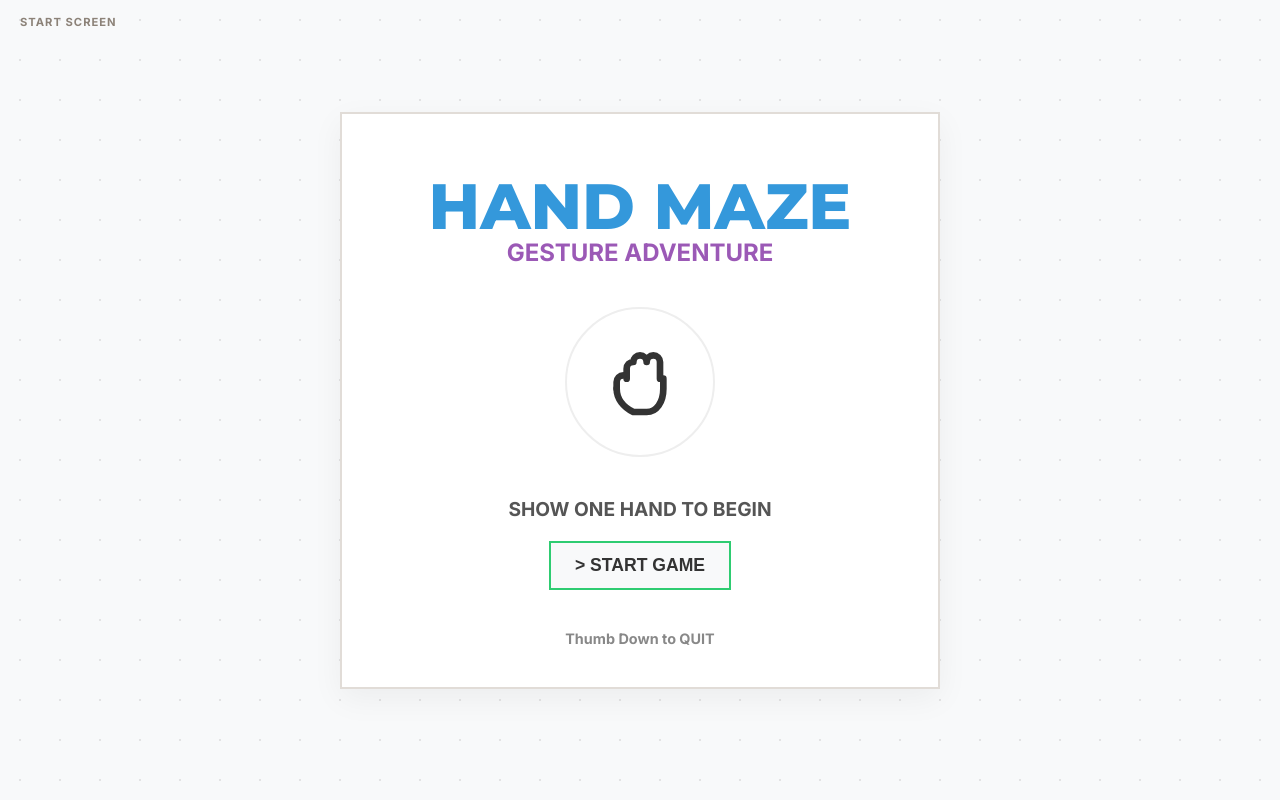
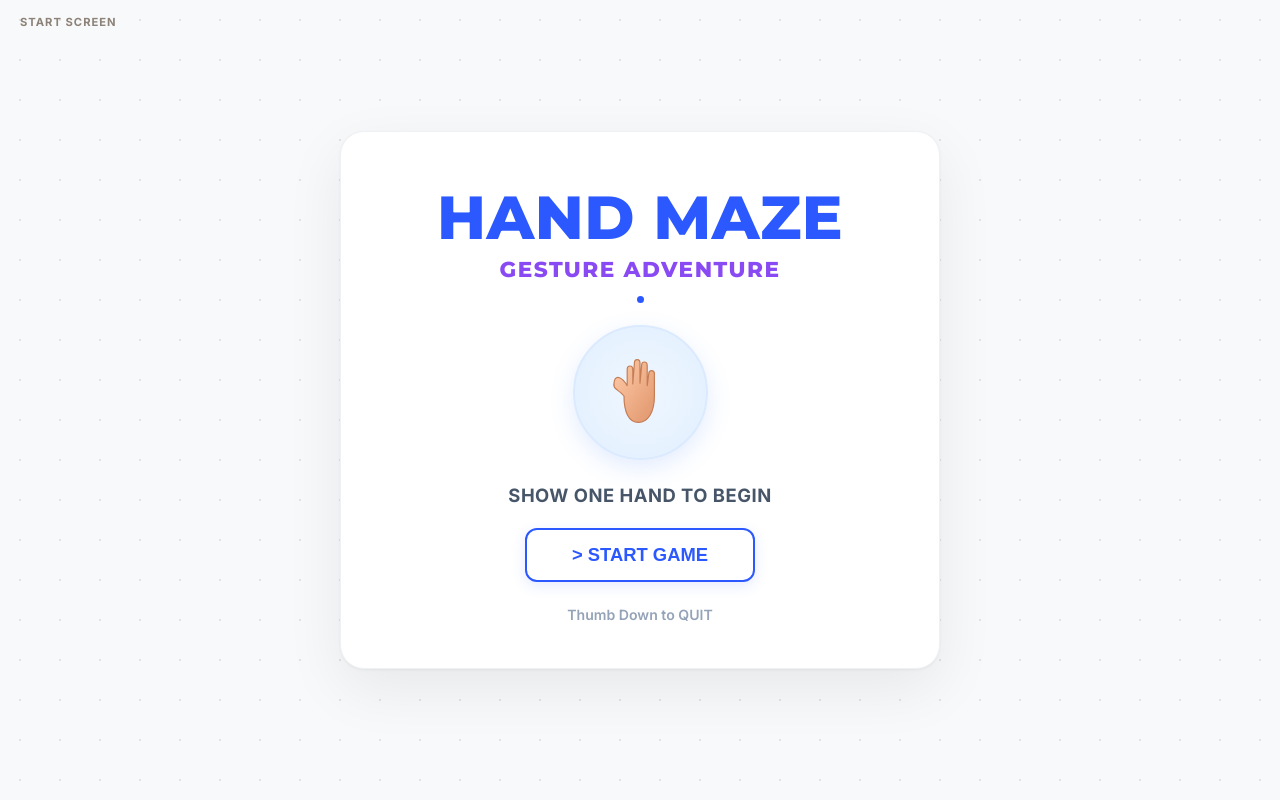
Before and after one commit to Ankit187Kumar/Hand_Maze_Game, a website built with Vite: page web/index.html in a window 1280 px wide. Built offline with nearby package versions, Linux system fonts and the light colour scheme; no server answers.

Commit message:
Update Start Screen to match uploaded design and add Score column to Leaderboard

```diff
--- a/web/index.html
+++ b/web/index.html
@@ -14,17 +14,29 @@
       <canvas id="cursor_canvas"></canvas>
 
       <div id="ui-layer">
-        <!-- Start Screen -->
-        <div id="screen-start" class="screen active">
+        <!-- Start Screen (Matches exact uploaded design) -->
+        <div id="screen-start" class="screen start-screen-card active">
           <div class="screen-header">START SCREEN</div>
-          <h1 class="title-main">HAND MAZE</h1>
-          <h2 class="title-sub">GESTURE ADVENTURE</h2>
-          <div class="hand-icon-large">
-            <svg viewBox="0 0 24 24" fill="none" stroke="currentColor" stroke-width="2" stroke-linecap="round" stroke-linejoin="round"><path d="M18 11V6a2 2 0 0 0-2-2v0a2 2 0 0 0-2 2v0a2 2 0 0 0-2-2v0a2 2 0 0 0-2 2v0a2 2 0 0 0-2 2v3"/><path d="M5 14v-2a2 2 0 0 1 2-2h0"/><path d="M5 14c0 3 2 5.5 5 7h4c3 0 5-3 5-7v-3"/></svg>
+          <h1 class="start-title-main">HAND MAZE</h1>
+          <h2 class="start-title-sub">GESTURE ADVENTURE</h2>
+          <div class="start-dot-divider"></div>
+
+          <div class="start-hand-avatar">
+            <svg viewBox="0 0 100 100" class="hand-palm-svg">
+              <defs>
+                <linearGradient id="handSkin" x1="0%" y1="0%" x2="100%" y2="100%">
+                  <stop offset="0%" stop-color="#ffccaa"/>
+                  <stop offset="100%" stop-color="#e0956b"/>
+                </linearGradient>
+              </defs>
+              <!-- Palm & 5 Fingers SVG representation -->
+              <path d="M30 55 C22 45 15 48 18 36 C20 28 28 32 34 42 L34 22 C34 16 41 16 41 22 L41 40 L43 14 C43 8 50 8 50 14 L50 39 L52 17 C52 11 59 11 59 17 L59 42 L61 27 C61 22 68 22 68 27 L68 55 C68 75 60 88 48 88 C36 88 30 75 30 55 Z" fill="url(#handSkin)" stroke="#c47d54" stroke-width="1.5" stroke-linejoin="round"/>
+            </svg>
           </div>
-          <p class="instruction-text">SHOW ONE HAND TO BEGIN</p>
-          <button class="btn btn-outline" id="btn-start-game">&gt; START GAME</button>
-          <div class="footer-text">Thumb Down to QUIT</div>
+
+          <p class="start-instruction">SHOW ONE HAND TO BEGIN</p>
+          <button class="btn btn-blue-outline" id="btn-start-game">&gt; START GAME</button>
+          <div class="start-footer-text">Thumb Down to QUIT</div>
         </div>
 
         <!-- Login Screen -->
@@ -74,8 +86,8 @@
         </div>
 
         <!-- High Scores / Leaderboard -->
-        <div id="screen-high-scores" class="screen" style="max-width: 680px; width: 90%;">
-          <div class="screen-header">LEADERBOARD (FASTEST PLAYERS)</div>
+        <div id="screen-high-scores" class="screen" style="max-width: 720px; width: 90%;">
+          <div class="screen-header">LEADERBOARD</div>
           <h1 class="title-purple" style="font-size:2.5rem; margin-bottom: 5px;">TIME LEADERBOARD</h1>
           <p style="font-size: 0.95rem; color: #777; margin-bottom: 15px;">Ranked by fastest completion time (Lowest time = #1 Rank)</p>
 
@@ -85,6 +97,7 @@
                 <tr style="border-bottom: 2px solid #e1dcd7; color: #8c8278; font-size: 0.8rem;">
                   <th style="padding: 8px;">RANK</th>
                   <th style="padding: 8px;">PLAYER</th>
+                  <th style="padding: 8px;">SCORE</th>
                   <th style="padding: 8px;">TIME (FASTEST)</th>
                   <th style="padding: 8px;">DATE</th>
                 </tr>
--- a/web/main.js
+++ b/web/main.js
@@ -395,13 +395,14 @@ function setupKeyboard() {
 
 function updateHighScoresScreen() {
   const tbody = document.getElementById('leaderboard-rows');
+  if (!tbody) return;
   tbody.innerHTML = '';
 
-  // Sort by lowest time
+  // Sort by lowest time (Fastest completion)
   leaderboard.sort((a, b) => a.time - b.time);
 
   if (leaderboard.length === 0) {
-    tbody.innerHTML = '<tr><td colspan="4" style="text-align:center; padding: 20px; color:#888;">No games completed yet. Be the first!</td></tr>';
+    tbody.innerHTML = '<tr><td colspan="5" style="text-align:center; padding: 20px; color:#888;">No games completed yet. Be the first!</td></tr>';
     return;
   }
 
@@ -419,7 +420,8 @@ function updateHighScoresScreen() {
     tr.innerHTML = `
       <td><span class="${rankBadgeClass}">${medal}</span></td>
       <td><strong>${item.name.toUpperCase()}</strong> ${isCurrent ? '<span style="font-size:0.75rem; color:#2ecc71;">(You)</span>' : ''}</td>
-      <td class="green-text" style="font-weight:800;">${item.time.toFixed(1)}s ${index === 0 ? '⚡ (FASTEST)' : ''}</td>
+      <td class="green-text" style="font-weight:800; font-size:1.1rem;">${item.score !== undefined ? item.score : 0}</td>
+      <td class="blue-text" style="font-weight:800;">${item.time ? item.time.toFixed(1) + 's' : '--'} ${index === 0 ? '⚡ (FASTEST)' : ''}</td>
       <td style="color:#888; font-size:0.85rem;">${item.date || 'Today'}</td>
     `;
     tbody.appendChild(tr);
--- a/web/style.css
+++ b/web/style.css
@@ -100,73 +100,98 @@ body.app-full-screen #app {
   letter-spacing: 1px;
 }
 
-.title-main {
-  font-family: 'Montserrat', sans-serif;
-  font-size: 4rem;
-  font-weight: 800;
-  color: #3498db;
-  margin-top: 20px;
-  line-height: 1;
+/* Start Screen Card (Matches exact uploaded screenshot) */
+.start-screen-card {
+  max-width: 580px !important;
+  width: 90% !important;
+  border-radius: 24px !important;
+  padding: 45px 40px !important;
+  box-shadow: 0 20px 60px rgba(0, 0, 0, 0.07), 0 1px 3px rgba(0, 0, 0, 0.05) !important;
+  border: 1.5px solid #eef2f6 !important;
+  background: #ffffff !important;
 }
 
-.title-sub {
-  font-size: 1.5rem;
-  color: #9b59b6;
-  font-weight: 700;
-  margin-bottom: 20px;
+.start-title-main {
+  font-family: 'Montserrat', sans-serif;
+  font-size: 3.8rem;
+  font-weight: 900;
+  color: #2b59ff;
+  letter-spacing: 0.5px;
+  line-height: 1;
+  margin-top: 10px;
 }
 
-.title-purple {
+.start-title-sub {
   font-family: 'Montserrat', sans-serif;
-  font-size: 3rem;
+  font-size: 1.35rem;
   font-weight: 800;
-  color: #9b59b6;
-  margin-top: 20px;
+  color: #8a4af3;
+  letter-spacing: 1.5px;
+  margin-top: 8px;
+  margin-bottom: 0;
 }
 
-.title-blue {
-  font-family: 'Montserrat', sans-serif;
-  font-size: 3rem;
-  font-weight: 800;
-  color: #3498db;
+.start-dot-divider {
+  width: 7px;
+  height: 7px;
+  background-color: #2b59ff;
+  border-radius: 50%;
+  margin: 14px auto 22px;
 }
 
-.subtitle {
-  font-size: 1.2rem;
-  font-weight: 700;
-  color: #555;
-  margin-bottom: 10px;
-}
-
-.instruction-text {
-  font-size: 1.2rem;
-  font-weight: 700;
-  color: #555;
-  margin: 20px 0;
-}
-
-.hand-icon-large {
-  width: 150px;
-  height: 150px;
+.start-hand-avatar {
+  width: 135px;
+  height: 135px;
   border-radius: 50%;
-  border: 2px solid #eee;
+  background: radial-gradient(circle, #f0f7ff 0%, #e0effe 100%);
+  border: 2px solid #dbeafe;
+  box-shadow: 0 8px 25px rgba(59, 130, 246, 0.15);
   display: flex;
   justify-content: center;
   align-items: center;
-  margin: 20px 0;
+  margin: 0 auto 24px;
 }
 
-.hand-icon-large svg {
+.hand-palm-svg {
   width: 80px;
   height: 80px;
-  color: #333;
+}
+
+.start-instruction {
+  font-size: 1.15rem;
+  font-weight: 800;
+  color: #475569;
+  letter-spacing: 0.5px;
+  margin-bottom: 22px;
+}
+
+.btn-blue-outline {
+  border: 2.5px solid #2b59ff !important;
+  color: #2b59ff !important;
+  border-radius: 12px !important;
+  font-size: 1.15rem !important;
+  font-weight: 800 !important;
+  padding: 14px 45px !important;
+  background: #ffffff !important;
+  box-shadow: 0 4px 14px rgba(43, 89, 255, 0.12) !important;
+}
+.btn-blue-outline .btn-progress {
+  background: rgba(43, 89, 255, 0.22) !important;
+  border-bottom: 4px solid #2b59ff !important;
+}
+
+.start-footer-text {
+  font-size: 0.88rem;
+  font-weight: 600;
+  color: #94a3b8;
+  margin-top: 24px;
 }
 
 .footer-text {
   font-size: 0.9rem;
   font-weight: 700;
   color: #888;
-  margin-top: 40px;
+  margin-top: 30px;
 }
 
 /* Buttons */
```
